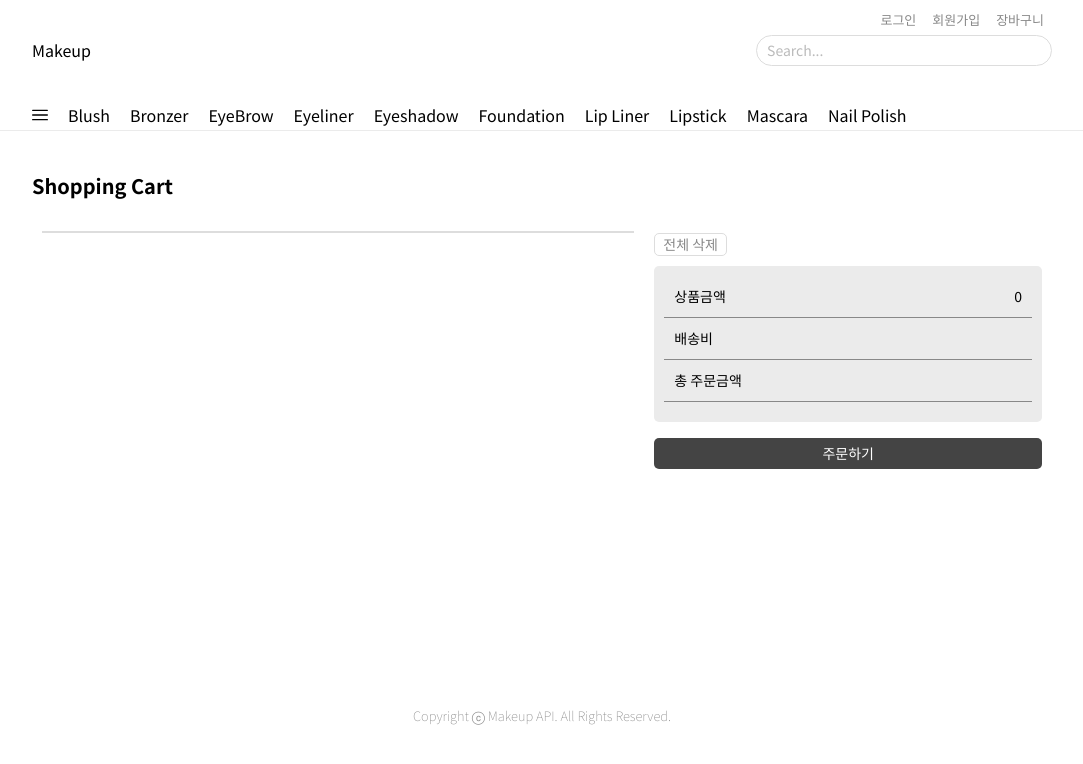
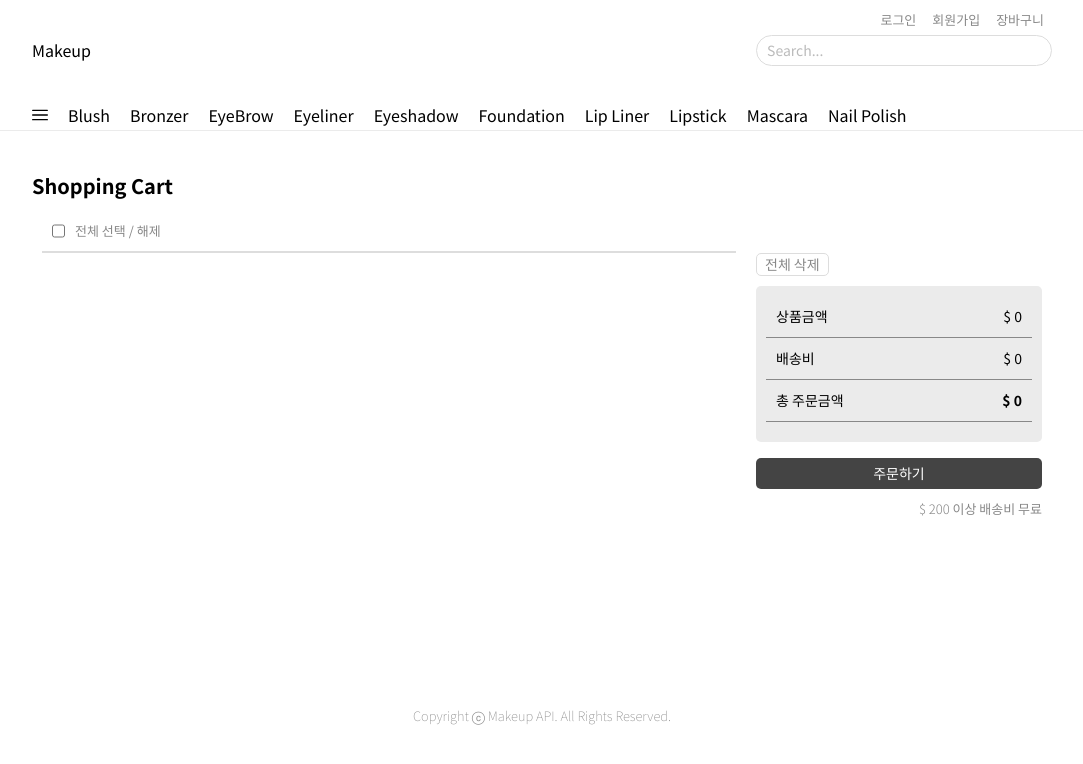
Before and after one commit to rivera00255/makeup, a React (Create React App) app: page /cart in a window 1280 px wide. Shown: the top 764 px of the page, without its empty margins (98-1181 px from the left). Built offline with nearby package versions, Linux system fonts and the light colour scheme.

Commit message:
Feat: 장바구니 체크박스 추가

```diff
--- a/src/pages/CartList/StyledCartList.ts
+++ b/src/pages/CartList/StyledCartList.ts
@@ -11,19 +11,32 @@ const StyledCartList = css`
       font-weight: 600;
     }
   }
+  .checklist {
+    font-size: 13px;
+    color: #888;
+    display: flex;
+    margin: 20px 0 0 20px;
+    input[type='checkbox'] {
+      margin-right: 10px;
+    }
+  }
   .cart-wrapper {
-    margin-top: 20px;
+    /* margin-top: 10px; */
     width: 100%;
     display: flex;
   }
   .order-list {
-    flex-grow: calc(2 / 3);
+    width: 70%;
+    /* flex-grow: calc(2 / 3); */
     padding: 10px;
   }
   .order-product {
     padding: 10px 16px;
     border-top: 2px solid #ddd;
     display: flex;
+    input[type='checkbox'] {
+      margin-right: 10px;
+    }
     .product-image {
       width: 120px;
       max-height: 120px;
@@ -60,8 +73,16 @@ const StyledCartList = css`
     }
   }
   .order-summary {
-    flex-grow: calc(1 / 3);
+    width: 30%;
+    /* flex-grow: calc(1 / 3); */
     padding: 10px;
+    > div:last-of-type {
+      font-size: 13px;
+      color: #888;
+      font-weight: 300;
+      margin-top: 10px;
+      text-align: right;
+    }
   }
   .summary {
     background: #ebebeb;
@@ -87,7 +108,7 @@ const StyledCartList = css`
     width: 100%;
     margin-top: 16px;
   }
-  .reset-button {
+  .option-button {
     margin-bottom: 10px;
     font-size: 14px;
     font-weight: 300;
@@ -96,6 +117,9 @@ const StyledCartList = css`
     border-radius: 5px;
     padding: 0 8px;
   }
+  .option-button:not(:last-of-type) {
+    margin-right: 8px;
+  }
 `;
 
 export default StyledCartList;
--- a/src/pages/CartList/index.tsx
+++ b/src/pages/CartList/index.tsx
@@ -1,31 +1,64 @@
-import { useCallback, useEffect, useMemo, useState } from 'react';
+import { useCallback, useEffect, useState } from 'react';
 import { useDispatch, useSelector } from 'react-redux';
 import Option from 'src/entity/Option';
 import Product from 'src/entity/Product';
 import { RootState } from 'src/store';
 import { remove, reset } from 'src/store/slices/cartSlice';
 import StyledCartList from './StyledCartList';
+import { ReactComponent as CloseIcon } from '../../assets/icon/cross.svg';
 
 const CartList = () => {
   const products = useSelector((state: RootState) => state.cart);
   const dispatch = useDispatch();
   // console.log(products);
+  const [checklist, setChecklist] = useState<Product[]>([...products]);
+  // console.log(checklist);
 
   const getTotalOrderPrice = useCallback(() => {
     let price = 0;
-    products.map((item) => (price += Number(item.orderPrice)));
+    checklist.map((item) => (price += Number(item.orderPrice)));
     return price;
-  }, [products]);
+  }, [checklist]);
+
+  const getShippingPrice = useCallback(() => {
+    if (getTotalOrderPrice() <= 200) return 10;
+    return 0;
+  }, [getTotalOrderPrice]);
 
   return (
     <section css={StyledCartList}>
       <div className="container">
         <h3>Shopping Cart</h3>
+        <label className="checklist">
+          <input
+            type="checkbox"
+            onChange={(e) => {
+              if (e.target.checked) {
+                setChecklist([...products]);
+              } else {
+                setChecklist([]);
+              }
+            }}
+            checked={products.length === checklist.length && products.length > 0 ? true : false}
+          />
+          <div>전체 선택 / 해제</div>
+        </label>
         <div className="cart-wrapper">
           <div className="order-list">
             {products.length < 1 && <div className="order-product"></div>}
             {products?.map((product: Product) => (
               <div className="order-product" key={product.id}>
+                <input
+                  type="checkbox"
+                  onChange={(e) => {
+                    if (e.target.checked) {
+                      setChecklist((prev) => [...prev, product]);
+                    } else {
+                      setChecklist((prev) => prev.filter((item) => item.id !== product.id));
+                    }
+                  }}
+                  checked={checklist.includes(product) ? true : false}
+                />
                 <div className="product-image">
                   <img src={product.api_featured_image} alt={product.name} />
                 </div>
@@ -41,34 +74,51 @@ const CartList = () => {
                     </div>
                   ))}
                   <div>{'$ ' + product.price * Number(product.orderCount)}</div>
-                  <button type="button" className="delete-button" onClick={() => dispatch(remove(product.id))}>
-                    delete
+                  <button
+                    type="button"
+                    className="delete-button"
+                    onClick={() => {
+                      setChecklist((prev) => prev.filter((item) => item.id !== product.id));
+                      dispatch(remove(product.id));
+                    }}>
+                    <CloseIcon width="10px" height="10px" fill="#888" />
                   </button>
                 </div>
               </div>
             ))}
           </div>
           <div className="order-summary">
-            <button className="reset-button" onClick={() => dispatch(reset())}>
+            {/* <button className="option-button">선택 삭제</button> */}
+            <button
+              className="option-button"
+              onClick={() => {
+                setChecklist([]);
+                dispatch(reset());
+              }}>
               전체 삭제
             </button>
             <div className="summary">
               <div>
                 <p>상품금액</p>
-                <p>{getTotalOrderPrice()}</p>
+                <p>$ {getTotalOrderPrice()}</p>
               </div>
               <div>
                 <p>배송비</p>
-                <p></p>
+                <p>$ {checklist.length > 0 ? getShippingPrice() : '0'}</p>
               </div>
               <div>
                 <p>총 주문금액</p>
                 <p>
-                  <strong></strong>
+                  <strong>$ {checklist.length > 0 ? getTotalOrderPrice() + getShippingPrice() : '0'}</strong>
                 </p>
               </div>
             </div>
-            <button className="order-button">주문하기</button>
+            <button className="order-button" onClick={() => console.log(checklist)}>
+              주문하기
+            </button>
+            <div>
+              <p>$ 200 이상 배송비 무료</p>
+            </div>
           </div>
         </div>
       </div>
```
